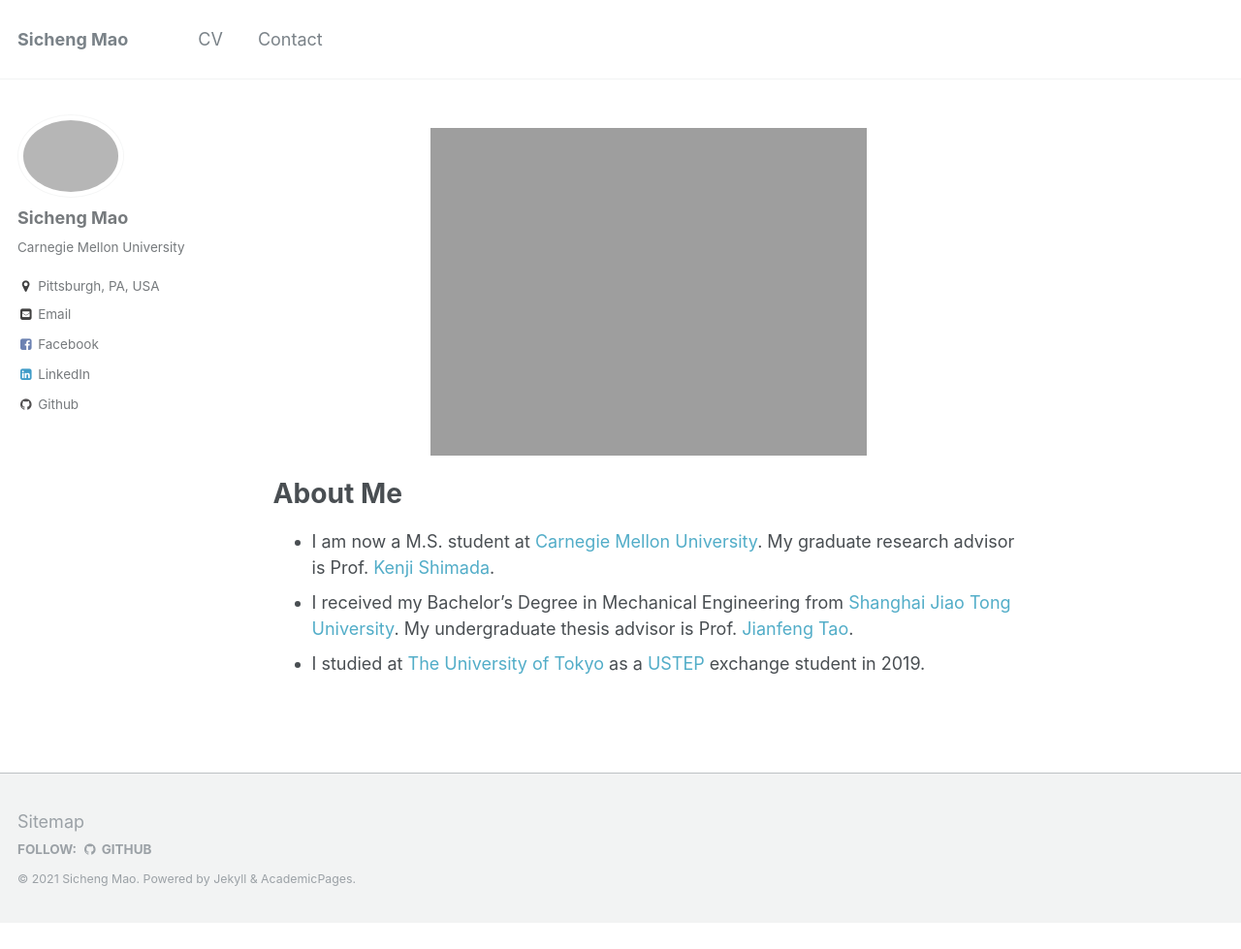
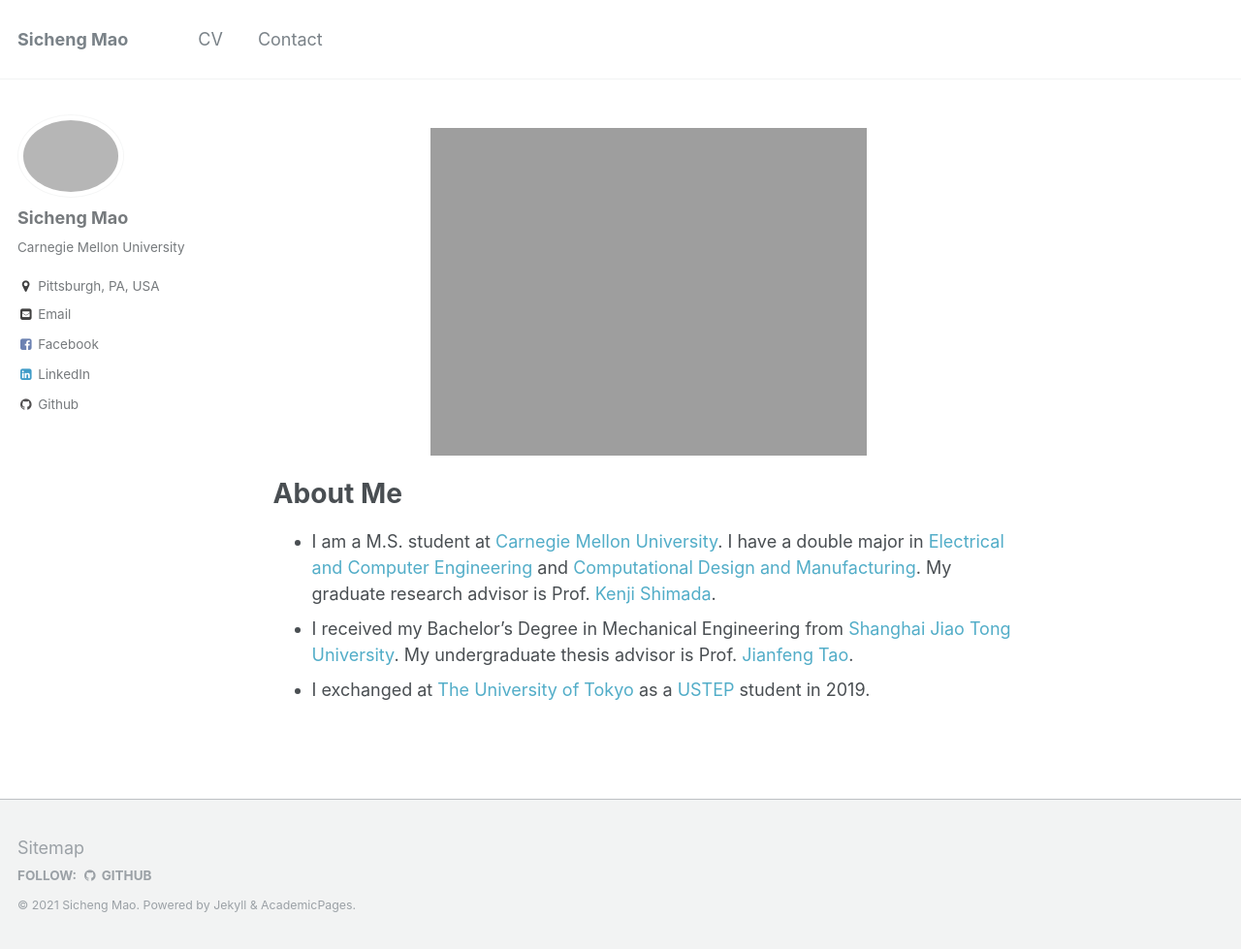
Before and after one commit to maosicheng/maosicheng.github.io, a Jekyll site: the page built from _pages/about.md, in a window 1280 px wide and 979 px high. Shown: the whole window at 97% size. Built offline with Jekyll 4.4.1, drawn with Linux system fonts in a browser that asks for light colours.

Commit message:
Update about.md

```diff
--- a/_pages/about.md
+++ b/_pages/about.md
@@ -13,9 +13,9 @@ redirect_from:
 </p>
 
 # About Me
-* I am now a M.S. student at [Carnegie Mellon University](https://www.cmu.edu/). My graduate research advisor is Prof. [Kenji Shimada](http://www.andrew.cmu.edu/user/shimada/).
+* I am a M.S. student at [Carnegie Mellon University](https://www.cmu.edu/). I have a double major in [Electrical and Computer Engineering](https://www.ece.cmu.edu/academics/ms-ece/standard-program.html) and [Computational Design and Manufacturing](https://www.meche.engineering.cmu.edu/education/graduate-programs/affiliated-ms-programs.html). My graduate research advisor is Prof. [Kenji Shimada](http://www.andrew.cmu.edu/user/shimada/).
 * I received my Bachelor's Degree in Mechanical Engineering from [Shanghai Jiao Tong University](http://en.sjtu.edu.cn/). My undergraduate thesis advisor is Prof. [Jianfeng Tao](https://me.sjtu.edu.cn/en/FullTimeTeacher/taojianfeng.html).
-* I studied at [The University of Tokyo](https://www.u-tokyo.ac.jp/) as a [USTEP](https://www.u-tokyo.ac.jp/en/academics/ustep.html) exchange student in 2019.
+* I exchanged at [The University of Tokyo](https://www.u-tokyo.ac.jp/) as a [USTEP](https://www.u-tokyo.ac.jp/en/academics/ustep.html) student in 2019.
 
 <!-- # Awards
 * **Excellent Capstone Design**, Shanghai Jiao Tong University, 2020.
```
